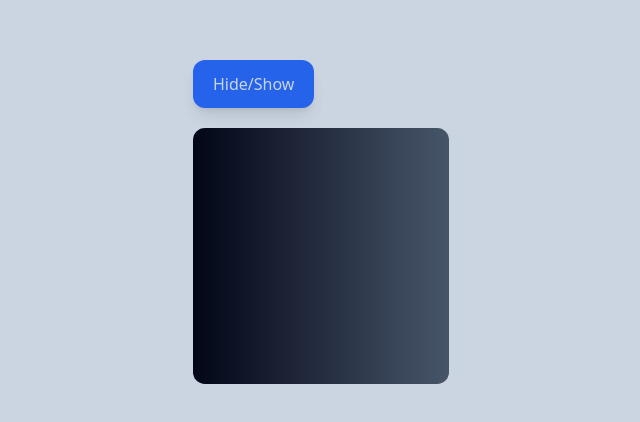
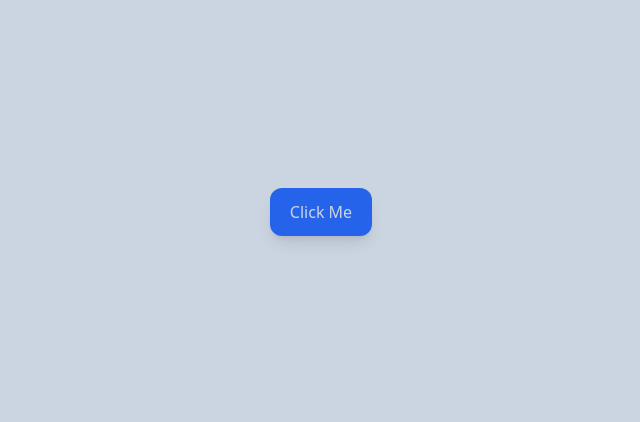
Before and after one commit to lukemelnik/framermotiontut, a React (Vite) app: page / in a window 1280 px wide. Shown: the part 178-600 px from the top of the page, without its empty margins (15-655 px from the left). Built offline with nearby package versions, Linux system fonts and the light colour scheme.

Commit message:
add gestures component, use hover & tap

```diff
--- a/src/App.tsx
+++ b/src/App.tsx
@@ -1,9 +1,11 @@
 import BasicsOfMotion from "./components/basics-of-motion";
+import Gestures from "./components/gestures";
 
 function App() {
   return (
     <>
-      <BasicsOfMotion />
+      {/* <BasicsOfMotion /> */}
+      <Gestures />
     </>
   );
 }
--- /dev/null
+++ b/src/components/gestures.tsx
@@ -0,0 +1,15 @@
+import { motion } from "framer-motion";
+
+export default function Gestures() {
+  return (
+    <div>
+      <motion.button
+        className="bg-blue-600 mb-5 shadow-lg text-slate-300 px-5 py-3 rounded-xl"
+        whileHover={{ scale: 1.1 }}
+        whileTap={{ scale: 0.9, rotate: 3 }}
+      >
+        Click Me
+      </motion.button>
+    </div>
+  );
+}
```
Also changed, not shown: 1 other file (tests, documents, lock files or other folders).
